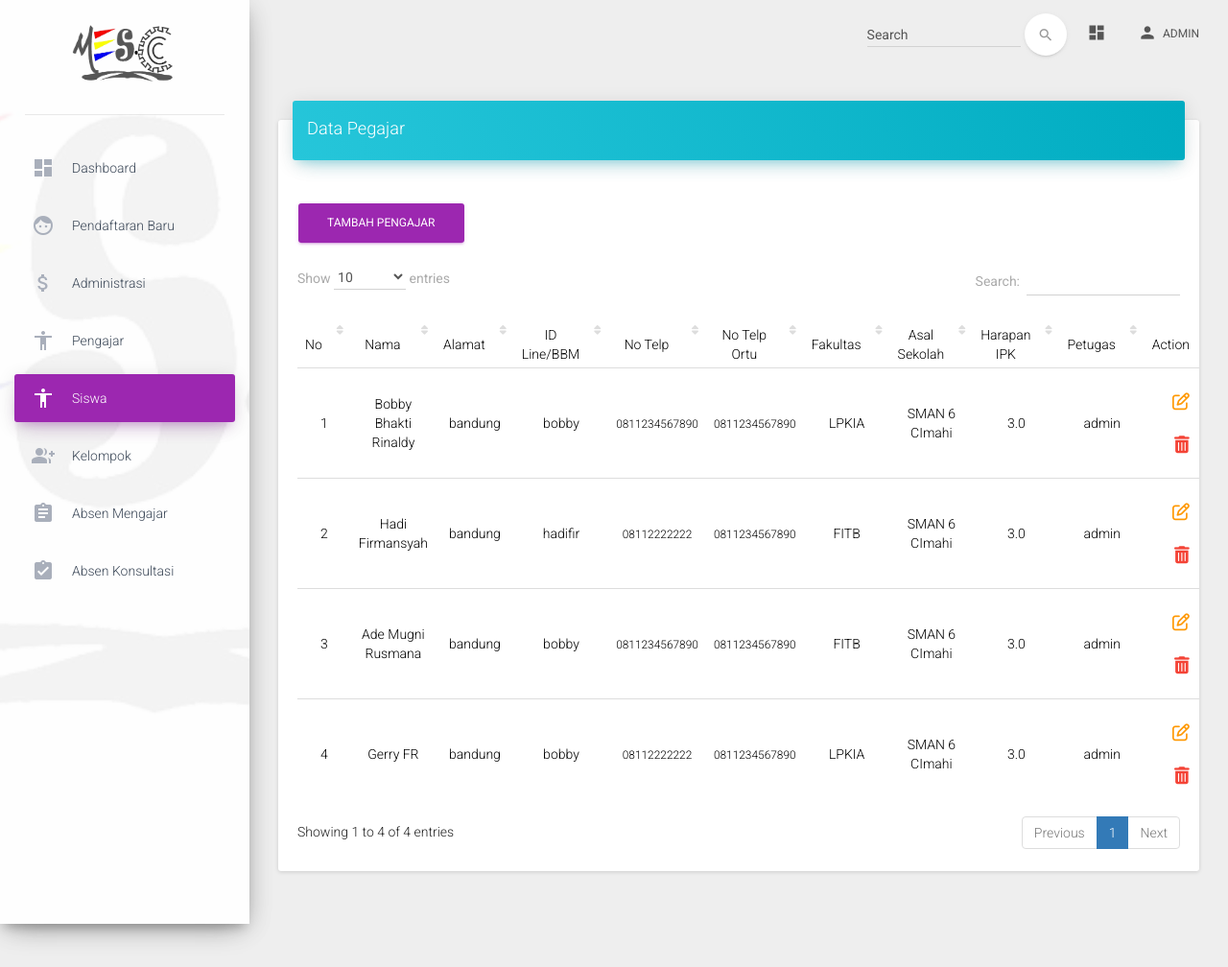
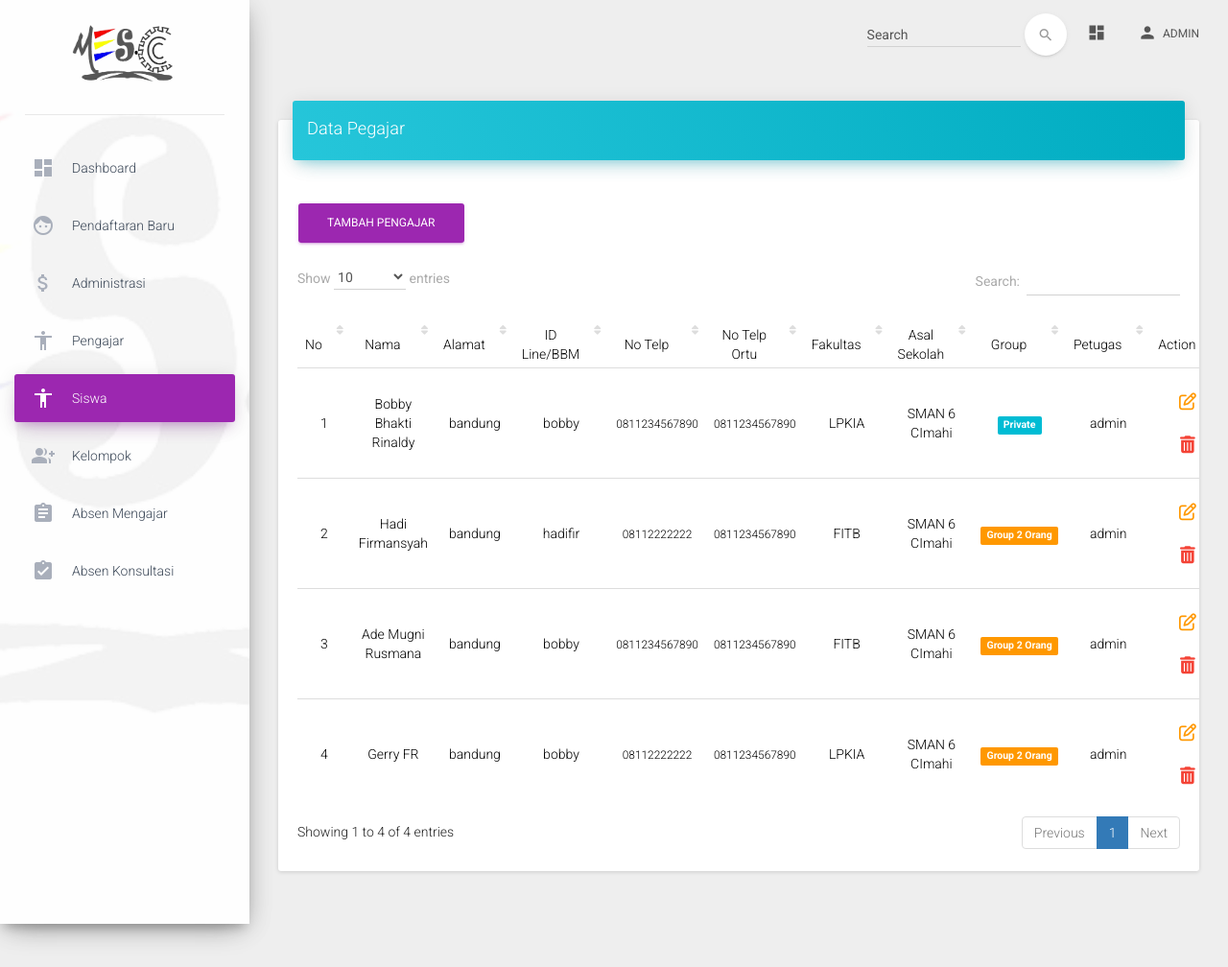
Before and after one commit to bobbyrinaldy/Absensi-Bimbel, a Laravel app: page /siswa in a window 1280 px wide. Shown: the whole page at 96% size. Run offline with Laravel 8, Linux system fonts and the light colour scheme; a user stored in the database is signed in; data comes from the database, SQL or seed files in the repository; settings files or empty folders that the repository lacks are supplied; some libraries are stand-ins or nearby versions.

Commit message:
Update revisi

```diff
--- a/resources/views/layouts/master.blade.php
+++ b/resources/views/layouts/master.blade.php
@@ -255,6 +255,7 @@
 	<script type="text/javascript">
 		function bayar(){
 			var total = parseInt(document.getElementById('total_bayar').value);
+			var setengah = total/2;
 
 			var akan_bayar = parseInt(document.getElementById('akan_bayar').value);
 			var cicilan = parseInt(document.getElementById('cicilan').value);
@@ -264,6 +265,10 @@
 				document.getElementById('akan_bayar').value = "";
 				document.getElementById('akan_bayar').focus();
 
+			}else if(akan_bayar<setengah){
+				alert('Pembayaran pertama minimal setengahnya atau sebesar Rp. '+setengah);
+				document.getElementById('akan_bayar').value = "";
+				document.getElementById('akan_bayar').focus();
 			}else if (cicilan > 0 && akan_bayar < total) {
 				alert('Pembayaran yang ke 2 ,dan harus langsung dilunasi sebesar Rp. '+total);
 				document.getElementById('akan_bayar').value = "";
--- a/resources/views/siswa/index.blade.php
+++ b/resources/views/siswa/index.blade.php
@@ -21,7 +21,7 @@
               <th style="text-align:center">No Telp Ortu</th>
               <th style="text-align:center">Fakultas</th>
               <th style="text-align:center">Asal Sekolah</th>
-              <th style="text-align:center">Harapan IPK</th>
+              <th style="text-align:center">Group</th>
               <th style="text-align:center">Petugas</th>
               <th style="text-align:center">Action</th>
             </tr>
@@ -42,7 +42,14 @@
                 <td style="text-align:center"><small>{{ $item->no_tlp_ortu }}</small></td>
                 <td style="text-align:center">{{ $item->fakultas }}</td>
                 <td style="text-align:center">{{ $item->asal_sekolah }}</td>
-                <td style="text-align:center">{{ $item->ipk }}</td>
+                @if ($item->kriteria == "P")
+                  <td style="text-align:center"><span class="label label-info">Private</span></td>
+                @elseif ($item->kriteria == "D")
+                  <td style="text-align:center"><span class="label label-warning">Group 2 Orang</span></td>
+                @else
+                  <td style="text-align:center"><span class="label label-danger">Group 3 Orang</span></td>
+
+                @endif
                 <td style="text-align:center">{{ $item->user->name }}</td>
                 <td style="text-align:center">
                   <a href="/siswa/edit/{{$item->id}}" rel="tooltip" title="Edit" class="btn btn-warning btn-xs btn-simple"><span class="fa fa-edit"></span></a>
```
Also changed, not shown: resources/views/pendaftaran/index.blade.php (+17 -3 lines).
